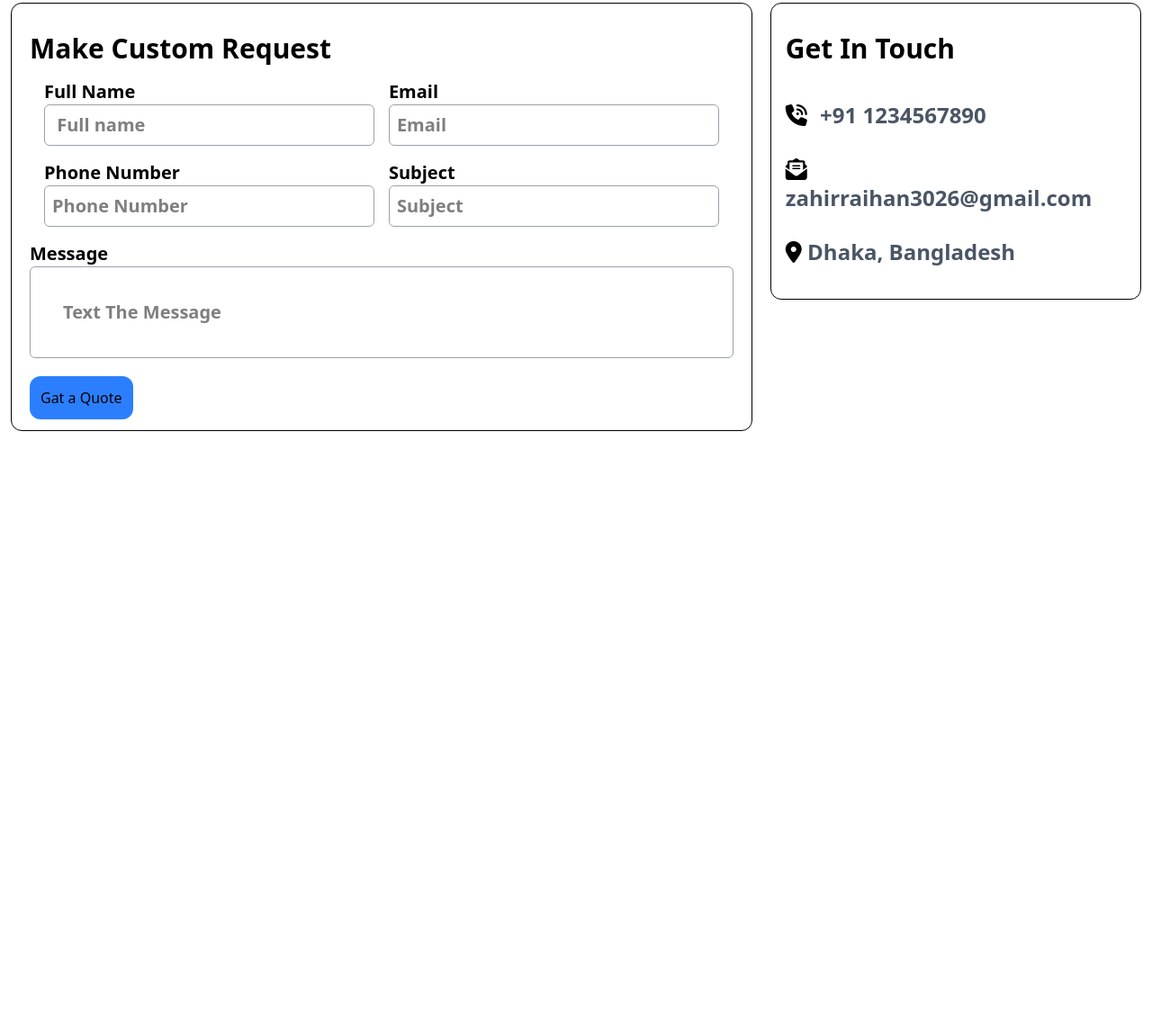
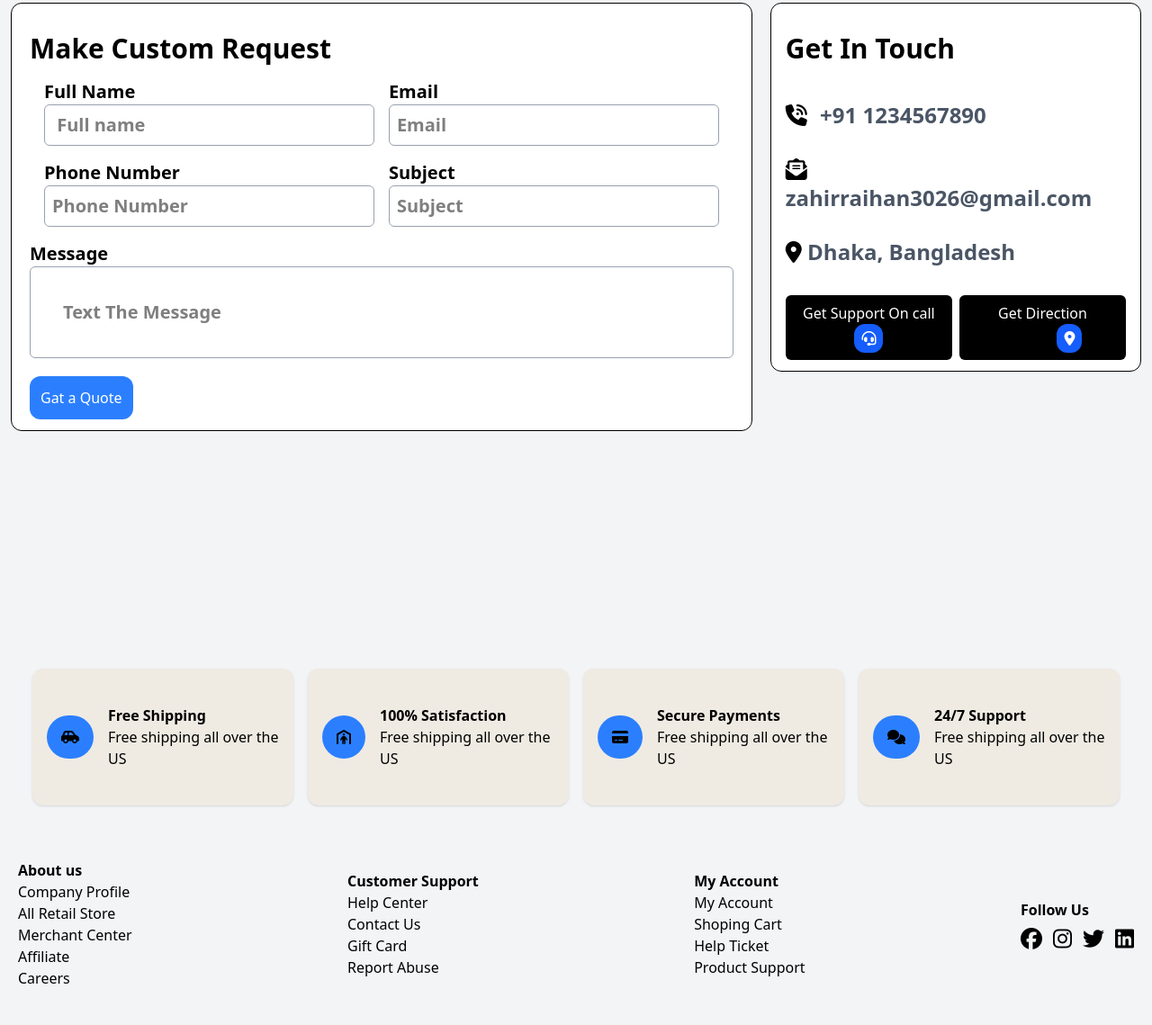
Before and after one commit to zahirraihan26/assignment-2, a plain HTML site: page contactus.html in a window 1280 px wide. Shown: the part 157-1296 px from the top of the page at 90% size. Before the commit the page ends 880 px from the top, so only its background shows below. Drawn offline with nearby package versions, Linux system fonts and the light colour scheme.

Commit message:
added some button and polish the site

```diff
--- a/contactus.html
+++ b/contactus.html
@@ -17,7 +17,7 @@
         rel="stylesheet">
 
 </head>
-<body class="font-sans">
+<body class="font-sans bg-gray-100">
     <div class="flex  justify-between  items-center mt-3 px-6 bg-gray-200">
        <div class="text-3xl font-bold mx-4 px-5">
          <h2 class="my-4">Contact</h2>
@@ -32,9 +32,9 @@
 
        <section class="w-full min-h-screen  px-3 ">
            <!-- main div  -->
-            <div class=" flex-col lg:flex-row flex justify-between   gap-5">
+            <div class=" flex-col lg:flex-row flex  justify-between   gap-5">
                 <!-- fast-box -->
-                <div class=" bg-white b rounded-xl px-5 lg:w-8/12 w-full mt-20 pt-3 border-1 p-3">
+                <div class=" bg-white rounded-xl px-5 lg:w-8/12 w-full mt-20 pt-3 border-1 p-3">
                     <div>
                         <h1 class="font-bold text-3xl pt-5">Make Custom Request</h1>
                     </div>
@@ -61,7 +61,7 @@
                              <h1>Message</h1>
                         <input type="Message" placeholder="Text The Message" class="w-full p-9 border border-gray-400 rounded-md">
                     </div>
-                    <button class="bg-blue-500 hover:bg-blue-800 font-medium px-3 py-3 mt-5 rounded-xl cursor-pointer font-sans ">Gat a Quote</button>
+                    <button class="bg-blue-500 text-white hover:bg-blue-800 font-medium px-3 py-3 mt-5 rounded-xl cursor-pointer font-sans ">Gat a Quote</button>
                 </div>
                 <!-- 2nd box -->
                  <div class=" bg-white rounded-xl px-4  lg:w-4/12 h-full w-full mt-20 pt-3 border-1 p-3">
@@ -78,11 +78,88 @@
                         <i class="fa-solid fa-location-dot"></i>
                         <span class="text-gray-600">Dhaka, Bangladesh</span>
                     </div>
+                    <div class="grid grid-cols-2 gap-2  mt-8 ">
+                            <button class="bg-black text-white hover:bg-blue-700 rounded-md font-sans  px-2 py-2 cursor-pointer">Get Support On call <i class="  bg-blue-600 px-2 py-2 rounded-xl fa-solid fa-headset"></i></button>
+                          <button class="bg-black text-white hover:bg-blue-700 font-sans  rounded-md px-2 py-2  cursor-pointer   ">Get Direction <i class="ml-15 px-2 py-2   bg-blue-600 rounded-xl fa-solid fa-location-dot"></i> </button>
+                    </div>
                 </div>
             </div>
+        </section>
+        <section class=" grid grid-cols-4 gap-4 mx-5 my-5 px-4 lg:grid-cols-4 md:grid-cols-2 sm:grid-cols-1">
+
+                <div  class="bg-[#EFEBE3] p-4 py-10  rounded-xl shadow-sm flex items-center gap-4">
+                    <div class=" flex flex-col">
+                       <i class=" bg-blue-500 rounded-full  px-4 py-4 fa-solid fa-car-side"></i>
+                    </div>
+                    <div>
+                         <h3 class="font-bold">Free Shipping</h3>
+                         <p>Free shipping all over the US</p>
+                    </div>
+                </div>
+                 <div  class="bg-[#EFEBE3] p-4 py-10 rounded-xl shadow-sm flex items-center gap-4">
+                    <div class=" flex flex-col">
+                       <i class=" bg-blue-500 rounded-full  px-4 py-4 fa-solid fa-person-shelter"></i>
+                    </div>
+                    <div>
+                         <h3 class="font-bold">100% Satisfaction</h3>
+                         <p>Free shipping all over the US</p>
+                    </div>
+                </div>
+                 <div  class="bg-[#EFEBE3] p-4 py-10 rounded-xl shadow-sm flex items-center gap-4">
+                    <div class=" flex flex-col">
+                       <i class=" bg-blue-500 rounded-full  px-4 py-4 fa-solid fa-credit-card"></i>
+                    </div>
+                    <div>
+                         <h3 class="font-bold">Secure Payments</h3>
+                         <p>Free shipping all over the US</p>
+                    </div>
+                </div>
+                <div  class="bg-[#EFEBE3] p-4 py-10 rounded-xl shadow-sm flex items-center gap-4">
+                    <div class=" flex flex-col">
+                       <i class=" bg-blue-500 rounded-full  px-4 py-4 fa-solid fa-comments"></i>
+                    </div>
+                    <div>
+                         <h3 class="font-bold">24/7 Support</h3>
+                         <p>Free shipping all over the US</p>
+                    </div>
+                </div>
+        </section>
+        <section class=" flex justify-between items-center bg-gray-100 px-5 py-10 gap-4">
+            <div>
+                <h1 class="font-extrabold ">About us</h1>
+                <p>Company Profile</p>
+                <p>All Retail Store</p>
+                <p>Merchant Center</p>
+                <p>Affiliate</p>
+                <p>Careers</p>
+
             </div>
-        </section>
-        <section>
+            <div>
+                <h1 class="font-extrabold">Customer Support</h1>
+                <p>Help Center</p>
+                <p>Contact Us</p>
+                <p>Gift Card</p>
+                <p>Report Abuse</p>
+            </div>
+            <div>
+                <h1 class="font-extrabold">My Account</h1>
+                <p>My Account</p>
+                <p>Shoping Cart</p>
+                <p>Help Ticket</p>
+                <p>Product Support</p>
+            </div>
+                <div class="cursor-pointer">
+                    <h1 class="font-extrabold">Follow Us</h1>
+                    <div class="flex gap-3 mt-2">
+                        <i class="fa-brands fa-facebook text-2xl"></i>
+                        <i class="fa-brands fa-instagram text-2xl"></i>
+                        <i class="fa-brands fa-twitter text-2xl"></i>
+                        <i class="fa-brands fa-linkedin text-2xl"></i>
+                    </div>
+                    <div>
+                        <h1></h1>
+                    </div>
+                </div>
         </section>
 
 </body>
```
Also changed, not shown: index.html (+1 -1 lines).
